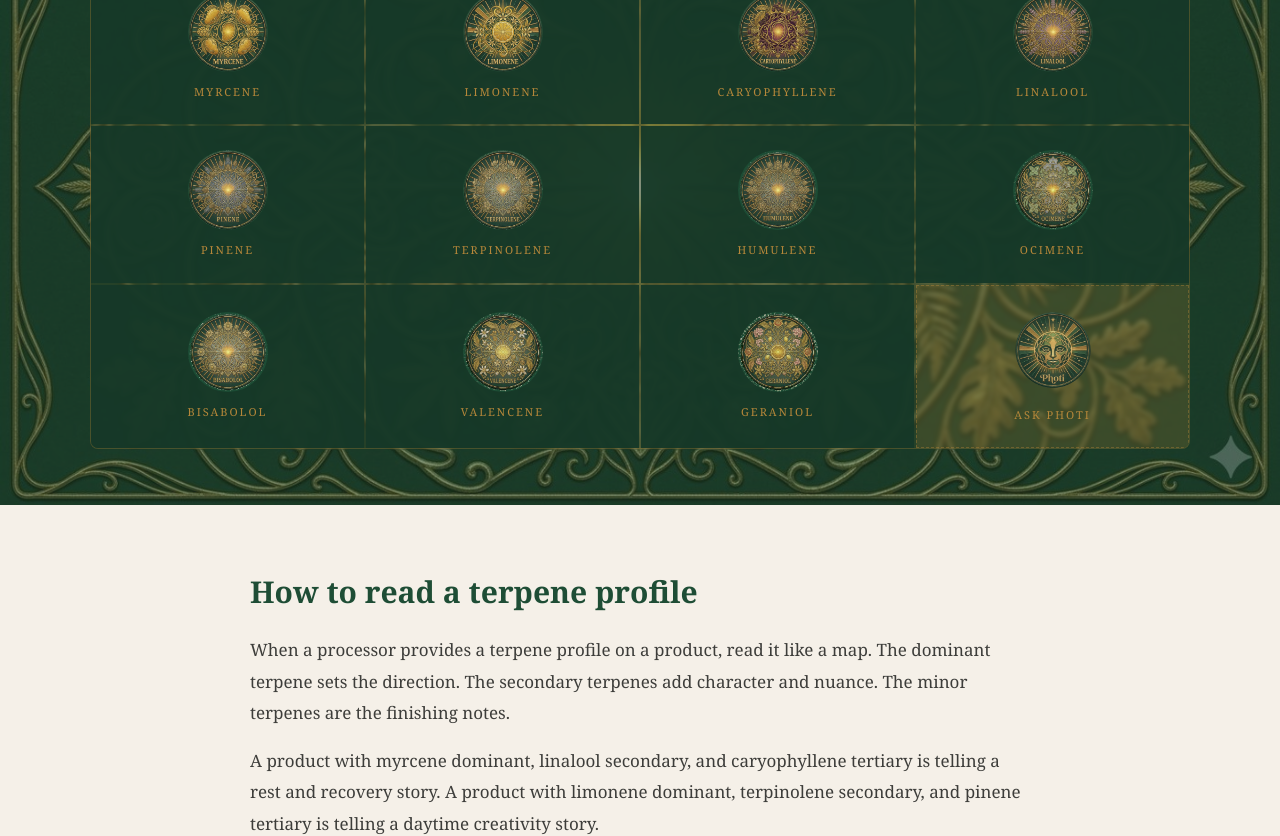
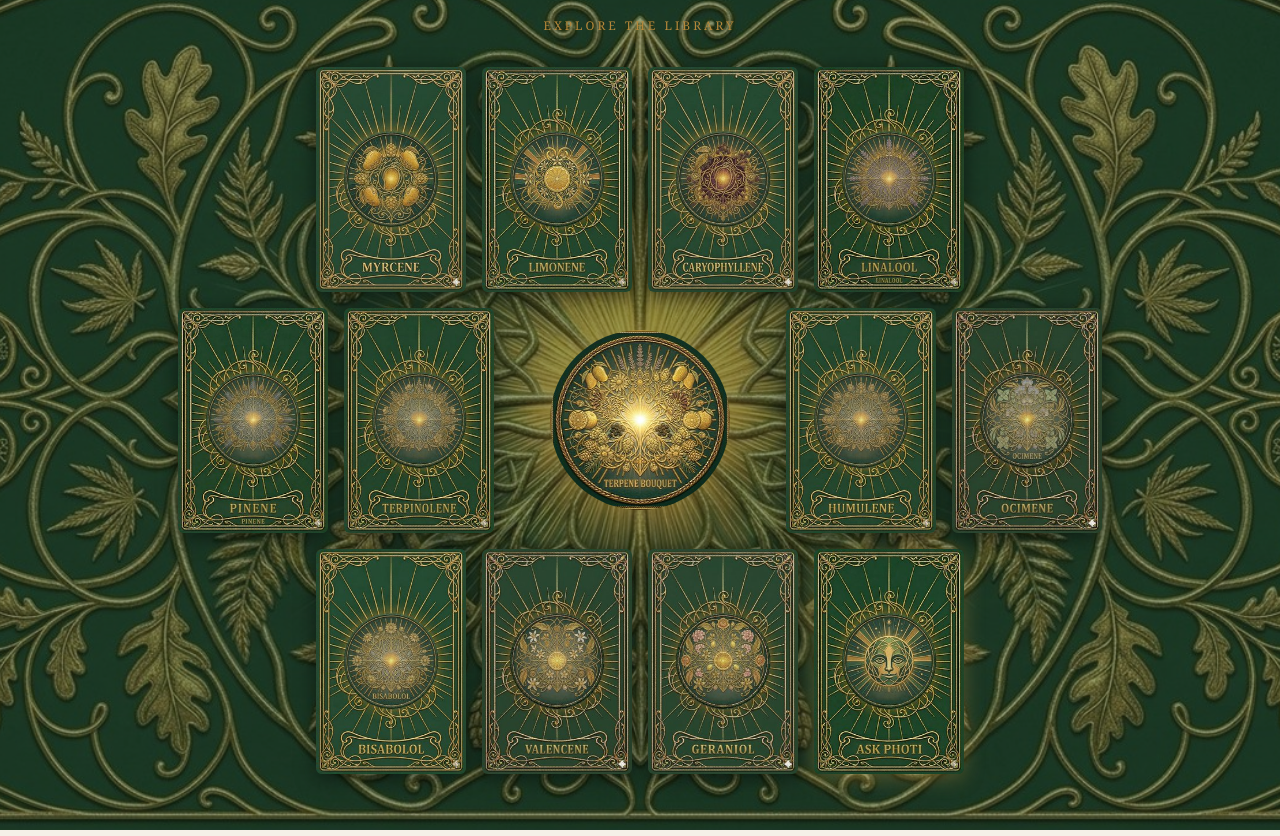
Before and after one commit to bryonskvor-pixel/michigansdailydeals, a Next.js app: page /terpenes in a window 1280 px wide. Shown: the part 1020-1856 px from the top of the page. Built offline with nearby package versions, Linux system fonts and the light colour scheme.

Commit message:
Update page.tsx

```diff
--- a/app/terpenes/page.tsx
+++ b/app/terpenes/page.tsx
@@ -174,11 +174,15 @@ export default function TerpenesPage() {
       <section style={{ padding: '64px 48px 48px', textAlign: 'center', position: 'relative' }}>
         <div style={{ display: 'flex', justifyContent: 'center', marginBottom: '32px' }}>
           <img
-            src="/terpenes/terpene-bouquet.jpg"
+            src="/terpenes/cards/card-bouquet.jpg"
             alt="Terpene Bouquet"
-            width="320"
-            height="320"
-            style={{borderRadius: '50%'}}
+            style={{
+              width: '280px',
+              height: '420px',
+              borderRadius: '10px',
+              display: 'block',
+              boxShadow: '0 8px 40px rgba(181,135,58,0.3)',
+            }}
           />
         </div>
         <p style={{ color: COLORS.gold, fontSize: '12px', letterSpacing: '3px', textTransform: 'uppercase', marginBottom: '16px' }}>
@@ -197,117 +201,128 @@ export default function TerpenesPage() {
         </p>
       </section>
 
-      {/* Terpene Navigation Grid */}
+      {/* Terpene Card Universe */}
       <section style={{
         backgroundColor: COLORS.darkGreen,
-        padding: '48px 48px 56px',
+        padding: '48px 24px 56px',
         backgroundImage: 'url(/terpene-grid-bg.jpg)',
         backgroundSize: 'cover',
         backgroundPosition: 'center',
         backgroundRepeat: 'no-repeat',
         position: 'relative',
       }}>
-        {/* Dark overlay so grid cells remain readable */}
         <div style={{
           position: 'absolute', inset: 0,
-          backgroundColor: 'rgba(22,56,41,0.55)',
+          backgroundColor: 'rgba(18,44,30,0.45)',
           pointerEvents: 'none',
         }} />
         <div style={{ maxWidth: '1100px', margin: '0 auto', position: 'relative', zIndex: 1 }}>
           <p style={{ color: COLORS.gold, fontSize: '12px', letterSpacing: '3px', textTransform: 'uppercase', textAlign: 'center', marginBottom: '32px' }}>
             Explore the Library
           </p>
-          <div style={{
-            display: 'grid',
-            gridTemplateColumns: 'repeat(4, 1fr)',
-            gap: '2px',
-            backgroundColor: 'rgba(181,135,58,0.08)',
-            border: '1px solid rgba(181,135,58,0.25)',
-            borderRadius: '8px',
-            overflow: 'hidden',
-            backdropFilter: 'blur(2px)',
-          }}>
-            {TERPENES.map((t) => (
-              <a
-                key={t.name}
-                href={`#${t.name.toLowerCase()}`}
-                style={{
-                  display: 'flex',
-                  flexDirection: 'column',
-                  alignItems: 'center',
-                  justifyContent: 'center',
-                  padding: '24px 16px',
-                  backgroundColor: 'rgba(22,56,41,0.95)',
-                  textDecoration: 'none',
-                  transition: 'background-color 0.2s',
-                  cursor: 'pointer',
-                  gap: '12px',
-                }}
-                onMouseEnter={e => (e.currentTarget.style.backgroundColor = 'rgba(181,135,58,0.12)')}
-                onMouseLeave={e => (e.currentTarget.style.backgroundColor = 'rgba(22,56,41,0.95)')}
-              >
-                <img
-                  src={t.image}
-                  alt={t.name}
-                  width="80"
-                  height="80"
-                  style={{ borderRadius: '50%', display: 'block' }}
+
+          {/* Top row — 4 cards */}
+          <div style={{ display: 'flex', justifyContent: 'center', gap: '16px', marginBottom: '16px' }}>
+            {[
+              { name: 'myrcene', img: '/terpenes/cards/card-myrcene.jpg' },
+              { name: 'limonene', img: '/terpenes/cards/card-limonene.jpg' },
+              { name: 'caryophyllene', img: '/terpenes/cards/card-caryophyllene.jpg' },
+              { name: 'linalool', img: '/terpenes/cards/card-linalool.jpg' },
+            ].map(t => (
+              <a key={t.name} href={`#${t.name}`} style={{ textDecoration: 'none', flexShrink: 0 }}>
+                <img src={t.img} alt={t.name}
+                  style={{ width: '150px', height: '225px', borderRadius: '6px', display: 'block',
+                    boxShadow: '0 4px 20px rgba(0,0,0,0.5)',
+                    transition: 'transform 0.2s, box-shadow 0.2s',
+                  }}
+                  onMouseEnter={e => { (e.target as HTMLImageElement).style.transform = 'translateY(-6px)'; (e.target as HTMLImageElement).style.boxShadow = '0 12px 32px rgba(0,0,0,0.6)'; }}
+                  onMouseLeave={e => { (e.target as HTMLImageElement).style.transform = 'translateY(0)'; (e.target as HTMLImageElement).style.boxShadow = '0 4px 20px rgba(0,0,0,0.5)'; }}
                 />
-                <span style={{
-                  color: COLORS.gold,
-                  fontSize: '11px',
-                  letterSpacing: '2px',
-                  textTransform: 'uppercase',
-                  fontFamily: S.font,
-                  textAlign: 'center',
-                }}>
-                  {t.name}
-                </span>
               </a>
             ))}
-            {/* CTA cell — fills the empty 12th spot */}
-            <a
-              href="/chat"
-              style={{
-                display: 'flex',
-                flexDirection: 'column',
-                alignItems: 'center',
-                justifyContent: 'center',
-                padding: '24px 16px',
-                backgroundColor: 'rgba(181,135,58,0.15)',
-                textDecoration: 'none',
-                transition: 'background-color 0.2s',
-                cursor: 'pointer',
-                gap: '16px',
-                border: '1px dashed rgba(181,135,58,0.4)',
-              }}
-              onMouseEnter={e => (e.currentTarget.style.backgroundColor = 'rgba(181,135,58,0.28)')}
-              onMouseLeave={e => (e.currentTarget.style.backgroundColor = 'rgba(181,135,58,0.15)')}
-            >
-              <img
-                src="/photi-emblem.png"
-                alt="Photi"
-                width="80"
-                height="80"
-                style={{ borderRadius: '50%', display: 'block', opacity: 0.9 }}
+          </div>
+
+          {/* Middle row — 2 cards, open center, 2 cards */}
+          <div style={{ display: 'flex', justifyContent: 'center', alignItems: 'center', gap: '16px', marginBottom: '16px' }}>
+            {[
+              { name: 'pinene', img: '/terpenes/cards/card-pinene.jpg' },
+              { name: 'terpinolene', img: '/terpenes/cards/card-terpinolene.jpg' },
+            ].map(t => (
+              <a key={t.name} href={`#${t.name}`} style={{ textDecoration: 'none', flexShrink: 0 }}>
+                <img src={t.img} alt={t.name}
+                  style={{ width: '150px', height: '225px', borderRadius: '6px', display: 'block',
+                    boxShadow: '0 4px 20px rgba(0,0,0,0.5)',
+                    transition: 'transform 0.2s, box-shadow 0.2s',
+                  }}
+                  onMouseEnter={e => { (e.target as HTMLImageElement).style.transform = 'translateY(-6px)'; (e.target as HTMLImageElement).style.boxShadow = '0 12px 32px rgba(0,0,0,0.6)'; }}
+                  onMouseLeave={e => { (e.target as HTMLImageElement).style.transform = 'translateY(0)'; (e.target as HTMLImageElement).style.boxShadow = '0 4px 20px rgba(0,0,0,0.5)'; }}
+                />
+              </a>
+            ))}
+
+            {/* Center — light burst open space with bouquet */}
+            <div style={{
+              width: '260px', height: '225px', flexShrink: 0,
+              display: 'flex', alignItems: 'center', justifyContent: 'center',
+            }}>
+              <img src="/terpenes/cards/card-bouquet.jpg" alt="Terpene Bouquet"
+                style={{ width: '180px', height: '180px', borderRadius: '50%',
+                  boxShadow: '0 0 40px rgba(181,135,58,0.4)',
+                }}
               />
-              <span style={{
-                color: COLORS.gold,
-                fontSize: '11px',
-                letterSpacing: '2px',
-                textTransform: 'uppercase',
-                fontFamily: S.font,
-                textAlign: 'center',
-                lineHeight: '1.6',
-              }}>
-                Ask Photi
-              </span>
+            </div>
+
+            {[
+              { name: 'humulene', img: '/terpenes/cards/card-humulene.jpg' },
+              { name: 'ocimene', img: '/terpenes/cards/card-ocimene.jpg' },
+            ].map(t => (
+              <a key={t.name} href={`#${t.name}`} style={{ textDecoration: 'none', flexShrink: 0 }}>
+                <img src={t.img} alt={t.name}
+                  style={{ width: '150px', height: '225px', borderRadius: '6px', display: 'block',
+                    boxShadow: '0 4px 20px rgba(0,0,0,0.5)',
+                    transition: 'transform 0.2s, box-shadow 0.2s',
+                  }}
+                  onMouseEnter={e => { (e.target as HTMLImageElement).style.transform = 'translateY(-6px)'; (e.target as HTMLImageElement).style.boxShadow = '0 12px 32px rgba(0,0,0,0.6)'; }}
+                  onMouseLeave={e => { (e.target as HTMLImageElement).style.transform = 'translateY(0)'; (e.target as HTMLImageElement).style.boxShadow = '0 4px 20px rgba(0,0,0,0.5)'; }}
+                />
+              </a>
+            ))}
+          </div>
+
+          {/* Bottom row — 3 cards + Ask Photi */}
+          <div style={{ display: 'flex', justifyContent: 'center', gap: '16px' }}>
+            {[
+              { name: 'bisabolol', img: '/terpenes/cards/card-bisabolol.jpg' },
+              { name: 'valencene', img: '/terpenes/cards/card-valencene.jpg' },
+              { name: 'geraniol', img: '/terpenes/cards/card-geraniol.jpg' },
+            ].map(t => (
+              <a key={t.name} href={`#${t.name}`} style={{ textDecoration: 'none', flexShrink: 0 }}>
+                <img src={t.img} alt={t.name}
+                  style={{ width: '150px', height: '225px', borderRadius: '6px', display: 'block',
+                    boxShadow: '0 4px 20px rgba(0,0,0,0.5)',
+                    transition: 'transform 0.2s, box-shadow 0.2s',
+                  }}
+                  onMouseEnter={e => { (e.target as HTMLImageElement).style.transform = 'translateY(-6px)'; (e.target as HTMLImageElement).style.boxShadow = '0 12px 32px rgba(0,0,0,0.6)'; }}
+                  onMouseLeave={e => { (e.target as HTMLImageElement).style.transform = 'translateY(0)'; (e.target as HTMLImageElement).style.boxShadow = '0 4px 20px rgba(0,0,0,0.5)'; }}
+                />
+              </a>
+            ))}
+            {/* Ask Photi card */}
+            <a href="/chat" style={{ textDecoration: 'none', flexShrink: 0 }}>
+              <img src="/terpenes/cards/card-photi.jpg" alt="Ask Photi"
+                style={{ width: '150px', height: '225px', borderRadius: '6px', display: 'block',
+                  boxShadow: '0 4px 20px rgba(181,135,58,0.4)',
+                  transition: 'transform 0.2s, box-shadow 0.2s',
+                }}
+                onMouseEnter={e => { (e.target as HTMLImageElement).style.transform = 'translateY(-6px)'; (e.target as HTMLImageElement).style.boxShadow = '0 12px 32px rgba(181,135,58,0.6)'; }}
+                onMouseLeave={e => { (e.target as HTMLImageElement).style.transform = 'translateY(0)'; (e.target as HTMLImageElement).style.boxShadow = '0 4px 20px rgba(181,135,58,0.4)'; }}
+              />
             </a>
           </div>
         </div>
       </section>
 
-      {/* Intro section — cream */}
+            {/* Intro section — cream */}
       <section style={{ backgroundColor: COLORS.cream, padding: '64px 48px' }}>
         <div style={{ maxWidth: '780px', margin: '0 auto' }}>
           <h2 style={{ color: COLORS.green, fontSize: '30px', fontWeight: 'bold', marginBottom: '20px' }}>
```
